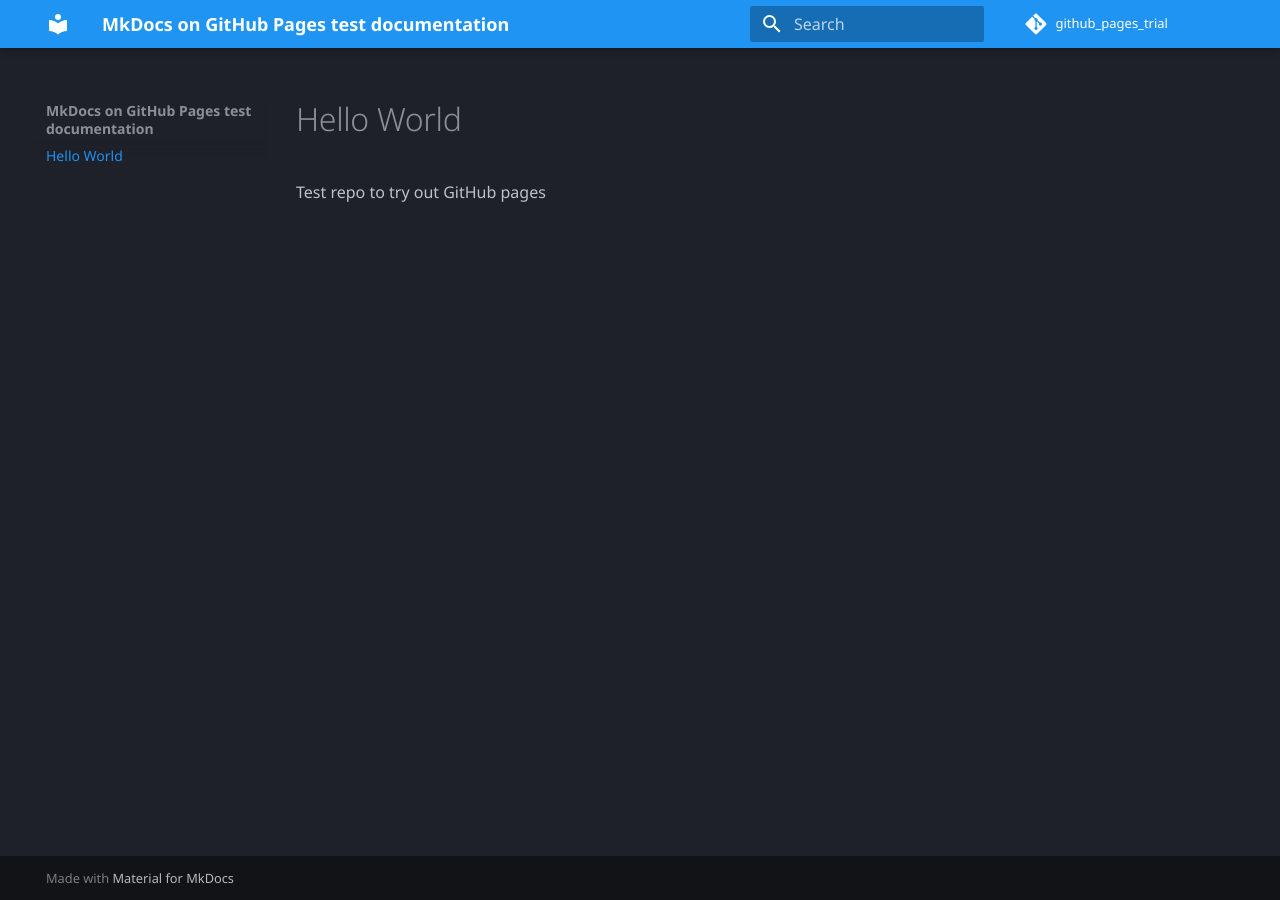
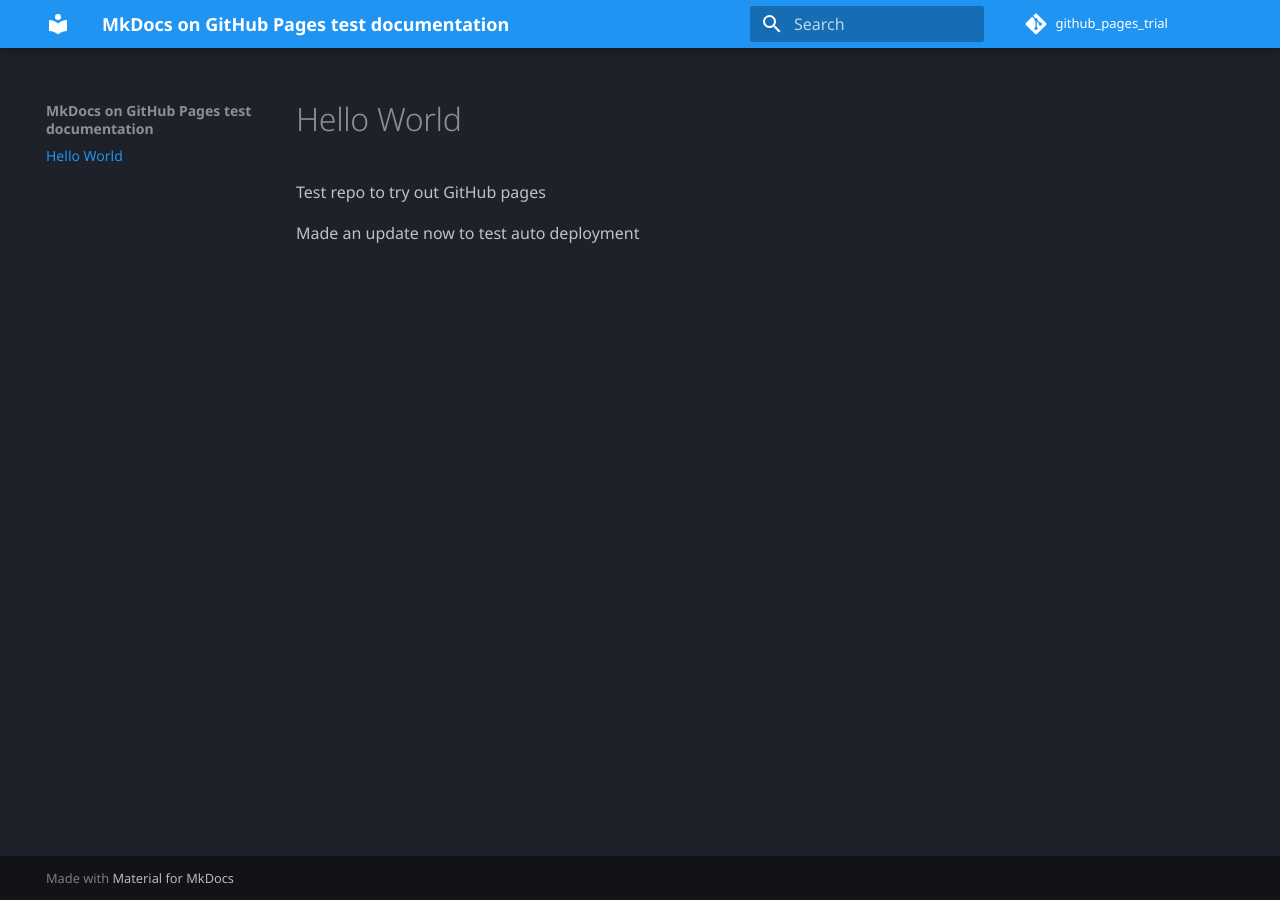
Before and after one commit to shreyas-arvindekar/github_pages_trial, an MkDocs documentation site: the page built from docs/index.md, in a window 1280 px wide. Built offline with MkDocs 1.6.1 and Material for MkDocs 9.7.7, drawn with Linux system fonts in a browser that asks for light colours; comment, search, counter and statistics services are not loaded.

Commit message:
Update page

```diff
--- a/docs/index.md
+++ b/docs/index.md
@@ -1,3 +1,5 @@
 # Hello World
 
 Test repo to try out GitHub pages
+
+Made an update now to test auto deployment
```
